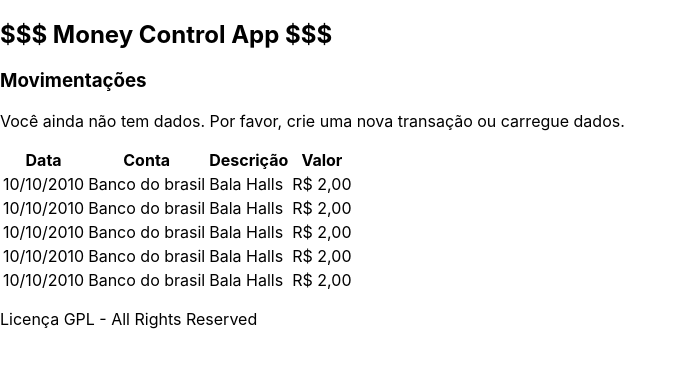
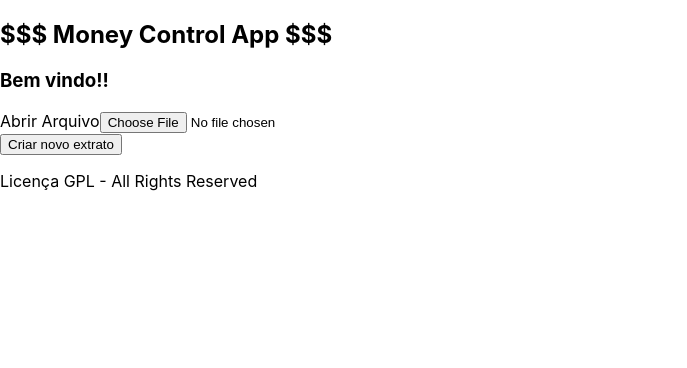
Before and after one commit to EronAlves1996/money-control, a React (Create React App) app: page / in a window 1280 px wide. Shown: the top 368 px of the page, without its empty margins (0-687 px from the left). Built offline with nearby package versions, Linux system fonts and the light colour scheme.

Commit message:
Modelled the functionality of wallet comp

```diff
--- a/src/App.jsx
+++ b/src/App.jsx
@@ -1,3 +1,4 @@
+import { useState } from "react";
 import "./App.css";
 
 function MovimentationTable() {
@@ -49,14 +50,24 @@ function MovimentationTable() {
   );
 }
 
-export function SelectWallets({ wallets }) {
+export function SelectWallets({ wallets, setWallets }) {
   if (wallets && wallets.length > 1) {
     return (
-      <section class="counts">
+      <section className="counts" data-testid="wallets">
         {wallets.map((wallet) => (
-          <label htmlFor={wallet} key={wallet}>
-            <input type="checkbox" />
-            {wallet}
+          <label htmlFor={wallet.wallet} key={wallet.wallet}>
+            <input
+              type="checkbox"
+              checked={wallet.checked}
+              onChange={(e) => {
+                const walletsTemp = [...wallets];
+                walletsTemp[
+                  walletsTemp.findIndex((w) => w.wallet === wallet)
+                ].checked = e.target.checked;
+                setWallets(walletsTemp);
+              }}
+            />
+            {wallet.wallet}
           </label>
         ))}
       </section>
@@ -76,7 +87,7 @@ export function SelectYears({ years, selectYear }) {
     );
 
   return !years || years.length !== 1 ? (
-    <section class="years" role="region">
+    <section className="years" role="region">
       {mapYears}
     </section>
   ) : null;
@@ -84,7 +95,7 @@ export function SelectYears({ years, selectYear }) {
 
 export function SelectMonths({ selectedYear, months }) {
   return selectedYear && months.length > 1 ? (
-    <section class="months">
+    <section className="months">
       {months.map((month) => (
         <a>{month}</a>
       ))}
@@ -92,48 +103,113 @@ export function SelectMonths({ selectedYear, months }) {
   ) : null;
 }
 
-function SelectionOptions() {
+function SelectionOptions({ walletsOpts }) {
   return (
     <nav>
-      <SelectWallets />
+      <SelectWallets
+        wallets={walletsOpts.wallets}
+        setWallets={walletsOpts.setWallets}
+      />
       <SelectYears />
       <selectedYear />
     </nav>
   );
 }
 
-const DATA = [
-  {
-    date: new Date(),
-    wallet: "Banco do Brasil",
-    description: "Bala Halls",
-    type: "Gasto diverso",
-    value: -2.0,
-  },
-  {
-    date: new Date(),
-    wallet: "Banco do Brasil",
-    description: "Garrafa",
-    type: "Trabalho",
-    value: -15.0,
-  },
-  {
-    date: new Date(),
-    wallet: "Banco do Brasil",
-    description: "Ring Light",
-    type: "Trabalho",
-    value: -125.0,
-  },
-];
+function Main() {
+  const MONTHS = [
+    "JAN",
+    "FEV",
+    "MAR",
+    "ABR",
+    "MAI",
+    "JUN",
+    "AGO",
+    "SET",
+    "OUT",
+    "NOV",
+    "DEZ",
+  ];
+  const [isHaveFile, setIsHaveFile] = useState(false);
+  const [wallets, setWallets] = useState([]);
+  const [years, setYears] = useState([]);
+  const [months, setMonths] = useState([]);
 
-function Main() {
+  function parseFile(file) {
+    file
+      .text()
+      .then((transactions) => JSON.parse(transactions))
+      .then((res) =>
+        res.reduce(
+          (acc, trans) => {
+            const wallet = trans.wallet;
+            const date = new Date(trans.date);
+            const year = date.getYear();
+            const month = MONTHS[date.getMonth()];
+
+            if (!acc.wallets.some((w) => w === wallet)) {
+              acc.wallets.push(wallet);
+            }
+
+            if (!acc.years.some((y) => y === year)) {
+              acc.years.push(year);
+            }
+
+            if (!acc.months.some((m) => m === month)) {
+              acc.months.push(month);
+            }
+
+            return acc;
+          },
+          { wallets: [], years: [], months: [] }
+        )
+      )
+      .then((result) => {
+        setWallets(
+          result.wallets.map((wallet) => {
+            return { wallet, checked: false };
+          })
+        );
+        setYears(result.years);
+        setMonths(result.months);
+      });
+  }
+
   return (
     <main>
-      <header>
-        <h3>Movimentações</h3>
-        <SelectionOptions />
-      </header>
-      <MovimentationTable />
+      {isHaveFile ? (
+        <>
+          <header>
+            <h3>Movimentações</h3>
+            <SelectionOptions walletsOpts={{ wallets, setWallets }} />
+          </header>
+          <MovimentationTable wallets={wallets} />
+        </>
+      ) : (
+        <>
+          <header>
+            <h3>Bem vindo!!</h3>
+          </header>
+          <main>
+            <form>
+              <label htmlFor="file-upload">
+                Abrir Arquivo
+                <input
+                  type="file"
+                  name="file-upload"
+                  id="file-upload"
+                  data-testid="file-upload"
+                  onChange={(e) => {
+                    setIsHaveFile(true);
+                    parseFile(e.target.files[0]);
+                  }}
+                />
+              </label>
+            </form>
+            <button>Criar novo extrato</button>
+          </main>
+        </>
+      )}
     </main>
   );
 }
```
Also changed, not shown: test.json (added, +65 -0 lines), 1 other file (tests, documents, lock files or other folders).
